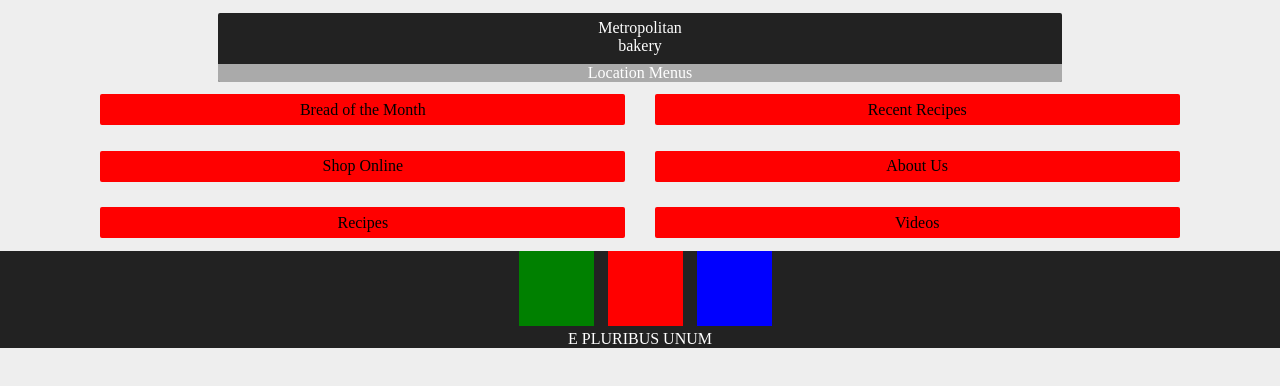
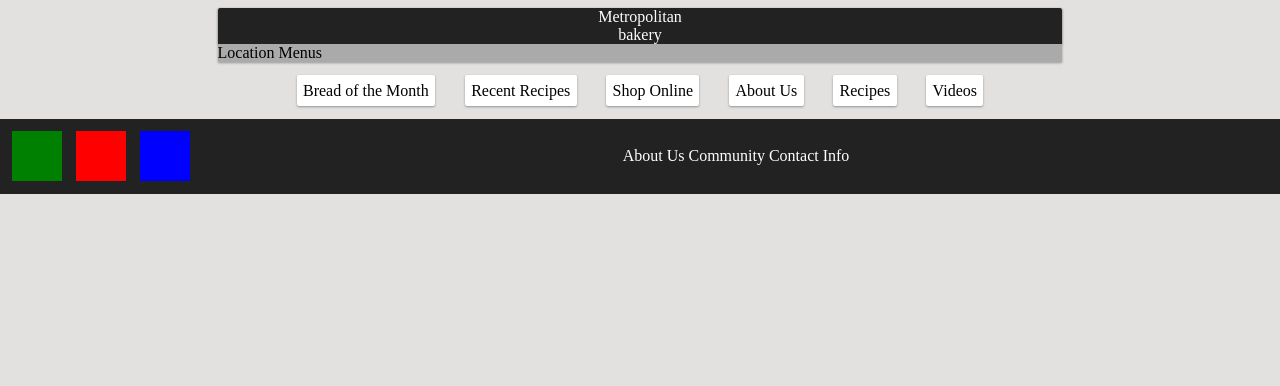
Before and after one commit to fonnie900/BakeryMockup, a plain HTML site: page index.html in a window 1280 px wide. Drawn offline with Linux system fonts and the light colour scheme.

Commit message:
Smaller changes to look. Still not there yet

```diff
--- a/index.html
+++ b/index.html
@@ -4,8 +4,12 @@
 <link rel="stylesheet" href="style.css">
 	<body>
 
-		<div id="titleblock">
-			Metropolitan <br> bakery
+		<div class="dsnh" id="titleblock">
+
+			<div class="dsnh" id="logo">
+				Metropolitan <br> bakery
+			</div>
+
 			<div id="lightgreybar">
 				<div class="lowerbar"> Location </div>
 				<div class="lowerbar"> Menus </div>
@@ -13,12 +17,20 @@
 		</div>
 
 		<div id="container">
-			<div class="card"> Bread of the Month </div>
-			<div class="card"> Recent Recipes </div>
-			<div class="card"> Shop Online </div>
-			<div class="card"> About Us </div>
-			<div class="card"> Recipes </div>
-			<div class="card"> Videos </div>
+			<div class="card ds">
+				<div class="image">
+					<a href=""> </a>
+				</div>
+				<div class="info">
+					Bread of the Month
+				</div>
+			</div>
+
+			<div class="card ds"> Recent Recipes </div>
+			<div class="card ds"> Shop Online </div>
+			<div class="card ds"> About Us </div>
+			<div class="card ds"> Recipes </div>
+			<div class="card ds"> Videos </div>
 		</div>
 
 		<div id="footer">
@@ -27,7 +39,14 @@
 				<div class="soc" id="twit"> </div>
 				<div class="soc" id="tumb"> </div>
 			</div>
-			E PLURIBUS UNUM
+
+			<div id="textwrapper">
+					About Us
+
+					Community
+
+					Contact Info
+			</div>
 		</div>
 
 	</body>
--- a/style.css
+++ b/style.css
@@ -1,39 +1,61 @@
-body {
-	background-color: #eee;
-	margin: 0px;
+body { 	background-color: #e2e1e0; 	margin: 0px; }
+a { color: #fff; font-style: normal; }
+.ds {
+	box-shadow: 0 1px 3px rgba(0,0,0,0.12), 0 1px 2px rgba(0,0,0,0.24);
+	transition: all 0.3s cubic-bezier(.25,.8,.25,1);
 }
-
-a {
-	color: #fff;
-	font-style: normal;
+.ds:hover{
+	box-shadow: 0 14px 28px rgba(0,0,0,0.25), 0 10px 10px rgba(0,0,0,0.22);
+}
+.dsnh {
+	box-shadow: 0 1px 3px rgba(0,0,0,0.12), 0 1px 2px rgba(0,0,0,0.24);
 }
 
 #titleblock {
+	display: block;
+	width: 66%;
+	margin: auto;
+}
+
+#logo {
 	color: white;
 	background-color: #222222;
-	padding-top: .5%;
+
 	text-align: center;
-	width: 66%;
-	margin: auto;
-	border-radius: 2px;
+	margin: 0px;
+	border-radius: 2px 2px 0px 0px;
 	margin-top: 1%;
 }
 
 #lightgreybar {
-	margin-top: 1%;
 	background-color: #aaa;
-	border-radius: 0 0 2px 2px;
+}
+
+#container {
+	text-align: center;
 }
 
 #footer {
+	display: table;
+	width: 100%;
+	height: 75px;
 	background-color: #222;
 	text-align: center;
 	color: white;
 }
 
-#container {
+#icons {
+	display: table-cell;
+	vertical-align: middle;
+	position: relative;
+	width: 15%;
+	top: 2px;
+}
 
-	text-align: center;
+#textwrapper {
+	display: table-cell;
+	vertical-align: middle;
+	width: 100%;
 }
 
 #twit {
@@ -41,28 +63,27 @@ a {
 }
 
 #fb {
-background-color: green;
+	background-color: green;
 }
 
 #tumb {
 	background-color: blue;
 }
 
+.lowerbar {
+	display: inline-block;
+}
+
 .soc {
-	width: 75px;
-	height: 75px;
+	width: 50px;
+	height: 50px;
 	display: inline-block;
 	margin-left: 10px;
 }
 
-.lowerbar {
-	display: inline-block;
-}
-
 .card {
-	width: 40%;
-	height: 25%;
-	background-color: red;
+	background-color: #fff;
+	position: relative;
 	display: inline-block;
 
 	padding: .5%;
```
